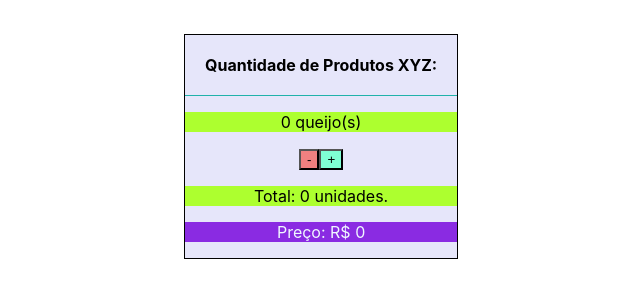
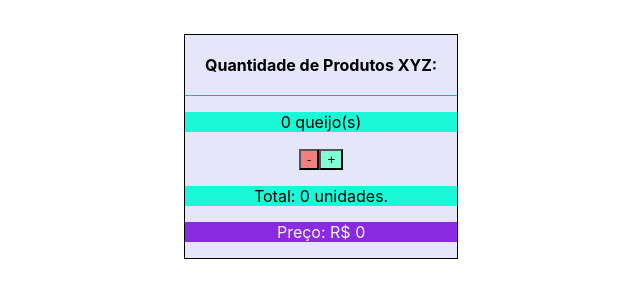
Before and after one commit to cadumega/EstudosReactB7Web-vite, a React (Vite) app: page / in a window 1280 px wide. Shown: the top 300 px of the page, without its empty margins (146-786 px from the left). Built offline with nearby package versions, Linux system fonts and the light colour scheme.

Commit message:
update:ProjetoContador

```diff
--- a/src/style.css
+++ b/src/style.css
@@ -34,5 +34,5 @@
 }
 
 .cont,.totalP {
-    background-color: greenyellow;
+    background-color: #19f9d8;
 }
```
